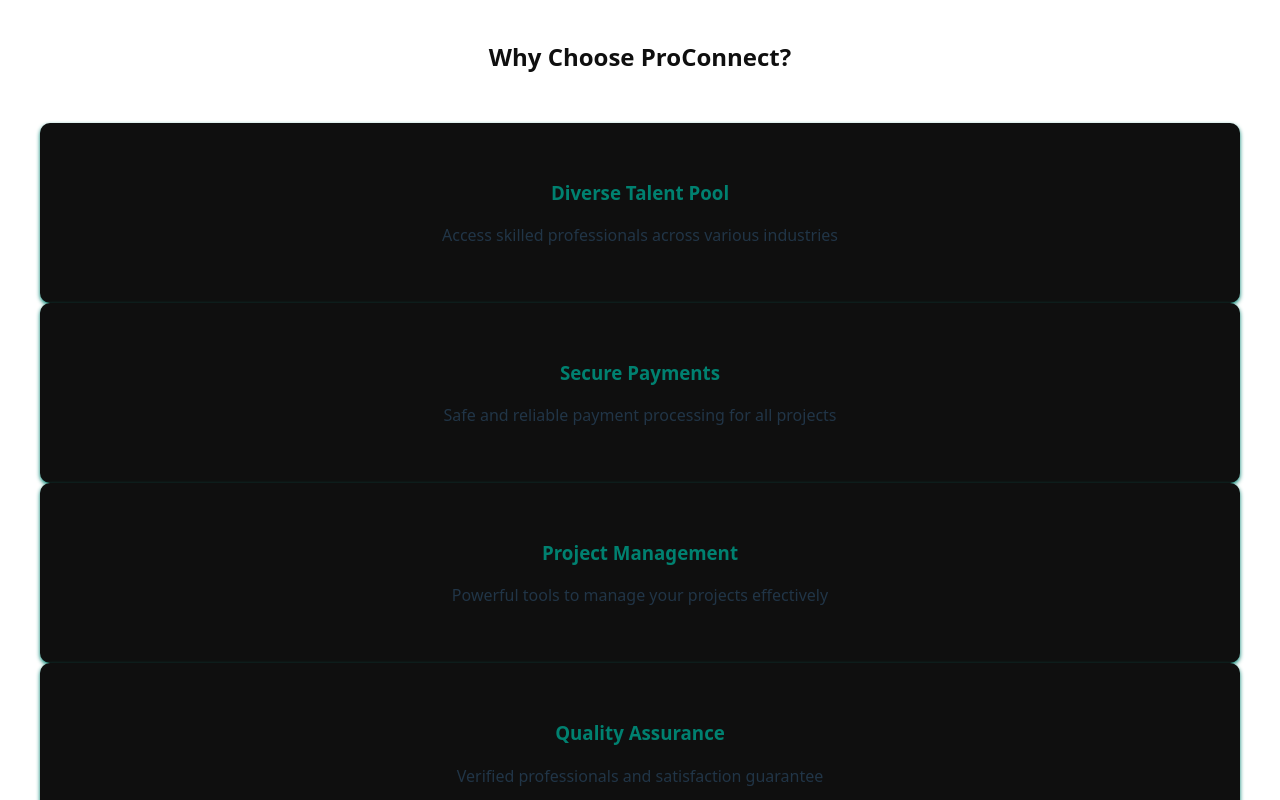
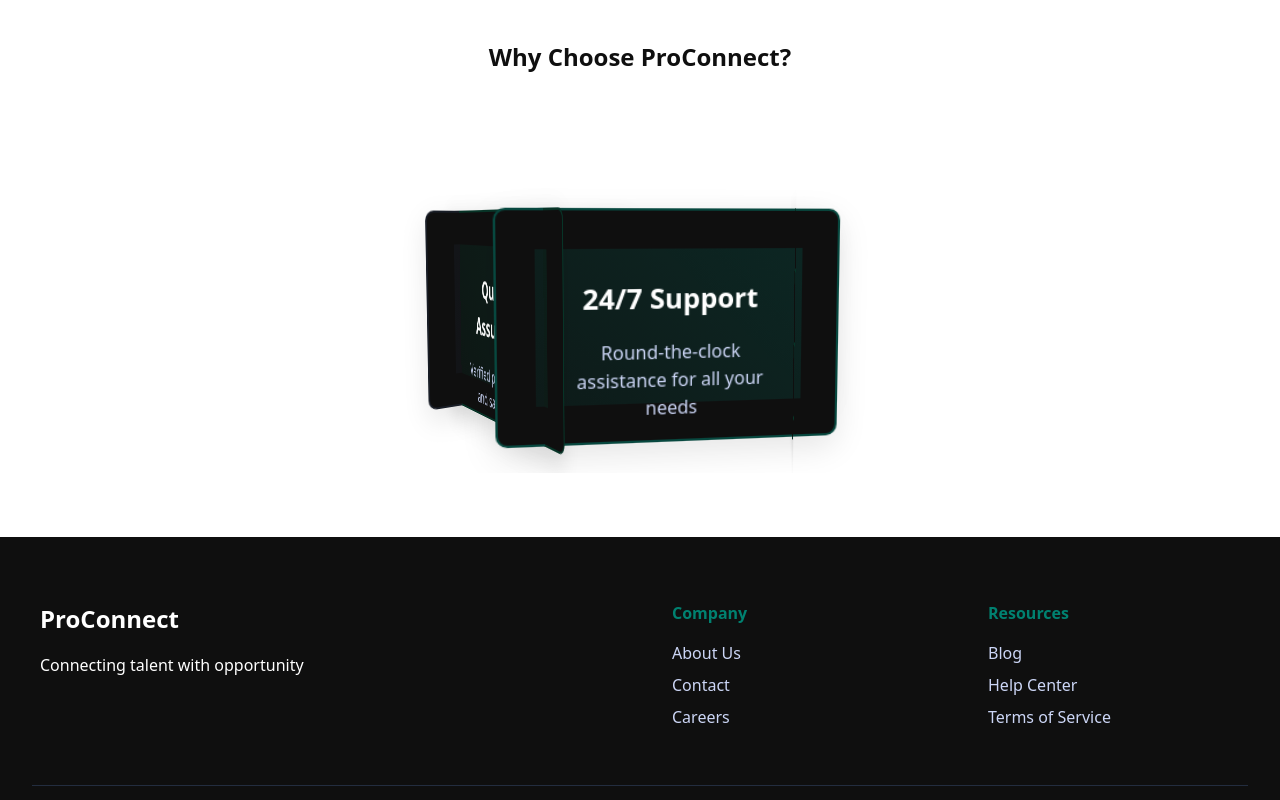
Before and after one commit to aryansoni2811/ProConnect, a React (Vite) app in the folder ProConnect_Frontend/: page / in a window 1280 px wide. Shown: the part 640-1440 px from the top of the page. Built offline with nearby package versions, Linux system fonts and the light colour scheme.

Commit message:
Update Home.css

```diff
--- a/ProConnect_Frontend/src/pages/Home/Home.css
+++ b/ProConnect_Frontend/src/pages/Home/Home.css
@@ -158,3 +158,95 @@
         }
     }
 }
+
+
+.features-grid {
+  max-width: 1200px;
+  margin: 0 auto;
+  position: relative;
+  height: 350px; /* Adjust as needed */
+}
+
+.wrapper {
+  width: 100%;
+  height: 100%;
+  position: relative;
+  text-align: center;
+  display: flex;
+  align-items: center;
+  justify-content: center;
+  overflow: hidden;
+}
+
+.inner {
+  --w: 300px;
+  --h: 200px;
+  --translateZ: calc((var(--w) + var(--h)) * 0.3);
+  --rotateX: -5deg;
+  --perspective: 1000px;
+  position: absolute;
+  width: var(--w);
+  height: var(--h);
+  top: 25%;
+  left: calc(50% - (var(--w) / 2));
+  transform-style: preserve-3d;
+  transform: perspective(var(--perspective));
+  animation: rotating 25s linear infinite;
+}
+
+.feature-card {
+  position: absolute;
+  inset: 0;
+  border-radius: 10px;
+  overflow: hidden;
+  transform: rotateY(calc((360deg / 5) * var(--index))) translateZ(var(--translateZ));
+  background: var(--color-primary);
+  border: 2px solid rgba(var(--color-card), 0.5);
+  box-shadow: 0 10px 30px rgba(0, 0, 0, 0.1);
+  padding: 2rem;
+  text-align: center;
+}
+
+.feature-card h3 {
+  color: var(--text-primary);
+  margin-bottom: 1rem;
+  font-size: 1.5rem;
+}
+
+.feature-card p {
+  color: var(--text-secondary);
+  line-height: 1.5;
+}
+
+.card-content {
+  height: 100%;
+  background: linear-gradient(
+    45deg,
+    rgba(var(--color-card), 0.1) 0%,
+    rgba(var(--color-card), 0.2) 100%
+  );
+}
+
+@keyframes rotating {
+  from {
+    transform: perspective(var(--perspective)) rotateX(var(--rotateX)) rotateY(0);
+  }
+  to {
+    transform: perspective(var(--perspective)) rotateX(var(--rotateX)) rotateY(1turn);
+  }
+}
+
+/* Media Queries */
+@media (max-width: 768px) {
+  .inner {
+    --w: 250px;
+    --h: 170px;
+  }
+}
+
+@media (max-width: 480px) {
+  .inner {
+    --w: 200px;
+    --h: 150px;
+  }
+}
```
